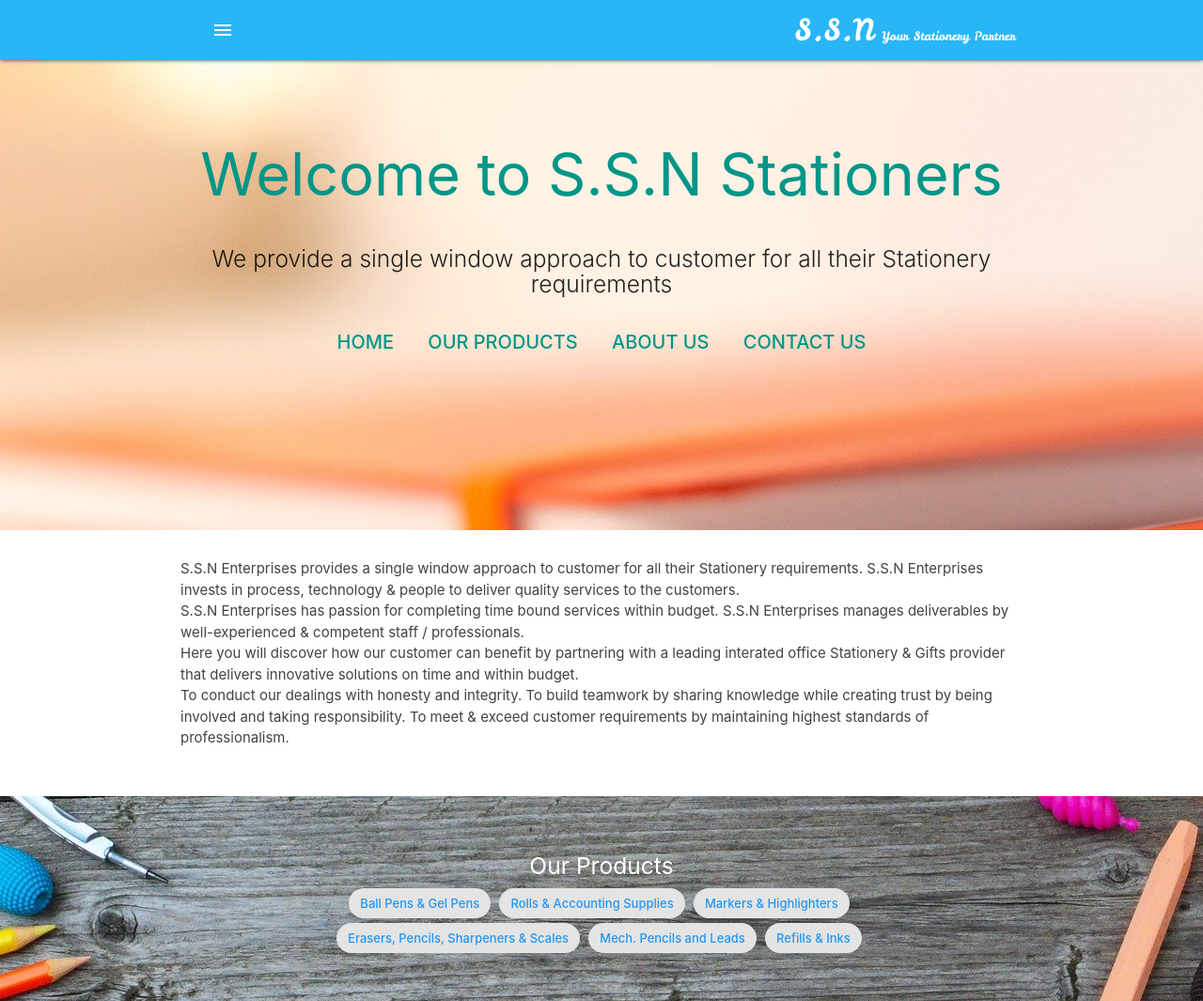
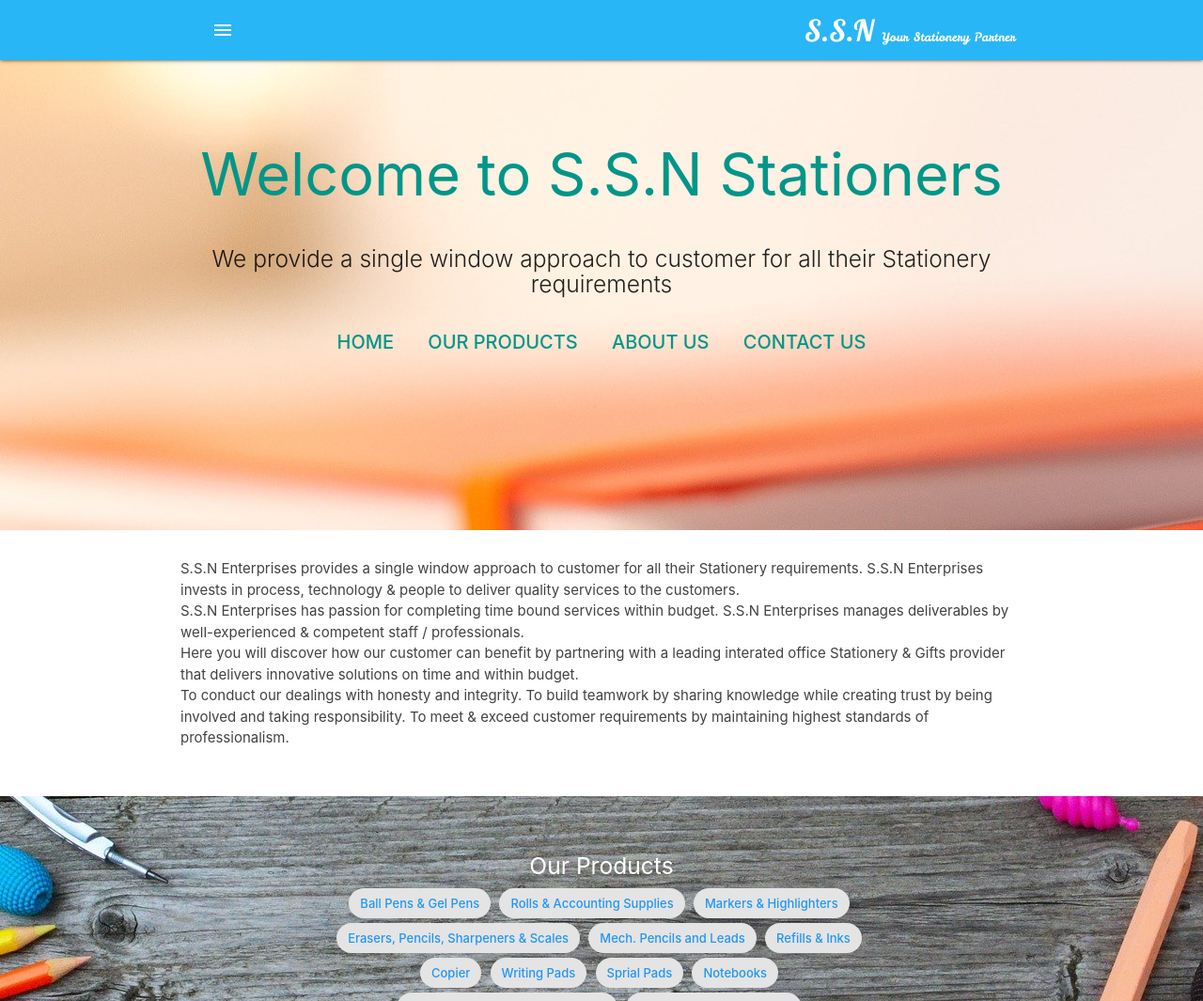
Before and after one commit to mauaadatta/ssn-enterprises.com, a PHP site: page / in a window 1280 px wide. Shown: the top 1065 px of the page at 94% size. Run offline with PHP 8.4, Linux system fonts and the light colour scheme; some libraries are stand-ins or nearby versions.

Commit message:
Added a font

```diff
--- a/about.html
+++ b/about.html
@@ -27,7 +27,7 @@
             </ul>
             <a href="#" data-target="slide-out" class="sidenav-trigger"><i class="material-icons">menu</i></a>
             <a id="logo-container" href="/" class="brand-logo right">
-                <span class="leckerli-one">S.S.N</span>
+                <span class="lobster">S.S.N</span>
                 <span class="leckerli-one hide-on-small-only" style="font-size: small;"> Your Stationery Partner</span>
             </a>
 
--- a/contactus.html
+++ b/contactus.html
@@ -26,7 +26,7 @@
             </ul>
             <a href="#" data-target="slide-out" class="sidenav-trigger"><i class="material-icons">menu</i></a>
             <a id="logo-container" href="/" class="brand-logo right">
-                <span class="leckerli-one">S.S.N</span>
+                <span class="lobster">S.S.N</span>
                 <span class="leckerli-one hide-on-small-only" style="font-size: small;"> Your Stationery Partner</span>
             </a>
 
--- a/css/style.css
+++ b/css/style.css
@@ -9,6 +9,9 @@
 }
 .leckerli-one {
   font-family: "Leckerli One", cursive;
+}
+.lobster {
+  font-family: "Lobster", cursive;
 }
 .carousel {
   height: 550px !important;
--- a/index.html
+++ b/index.html
@@ -11,7 +11,9 @@
   <link href="css/materialize.css" type="text/css" rel="stylesheet" media="screen,projection" />
   <link href="css/style.css" type="text/css" rel="stylesheet" media="screen,projection" />
   <link rel="stylesheet" href="https://cdnjs.cloudflare.com/ajax/libs/animate.css/4.0.0/animate.min.css" />
-  <link href="https://fonts.googleapis.com/css2?family=Bad+Script&family=Leckerli+One&display=swap" rel="stylesheet">
+  <link
+    href="https://fonts.googleapis.com/css2?family=Bad+Script&family=Leckerli+One&display=swap&family=Lobster&display=swap"
+    rel="stylesheet">
   <link rel="apple-touch-icon" sizes="180x180" href="images/apple-touch-icon.png">
   <link rel="icon" type="image/png" sizes="32x32" href="images/favicon-32x32.png">
   <link rel="icon" type="image/png" sizes="16x16" href="images/favicon-16x16.png">
@@ -27,7 +29,7 @@
       </ul>
       <a href="#" data-target="slide-out" class="sidenav-trigger"><i class="material-icons">menu</i></a>
       <a id="logo-container" href="/" class="brand-logo right">
-        <span class="leckerli-one">S.S.N</span>
+        <span class="lobster">S.S.N</span>
         <span class="leckerli-one hide-on-small-only" style="font-size: small;"> Your Stationery Partner</span>
       </a>
 
```
